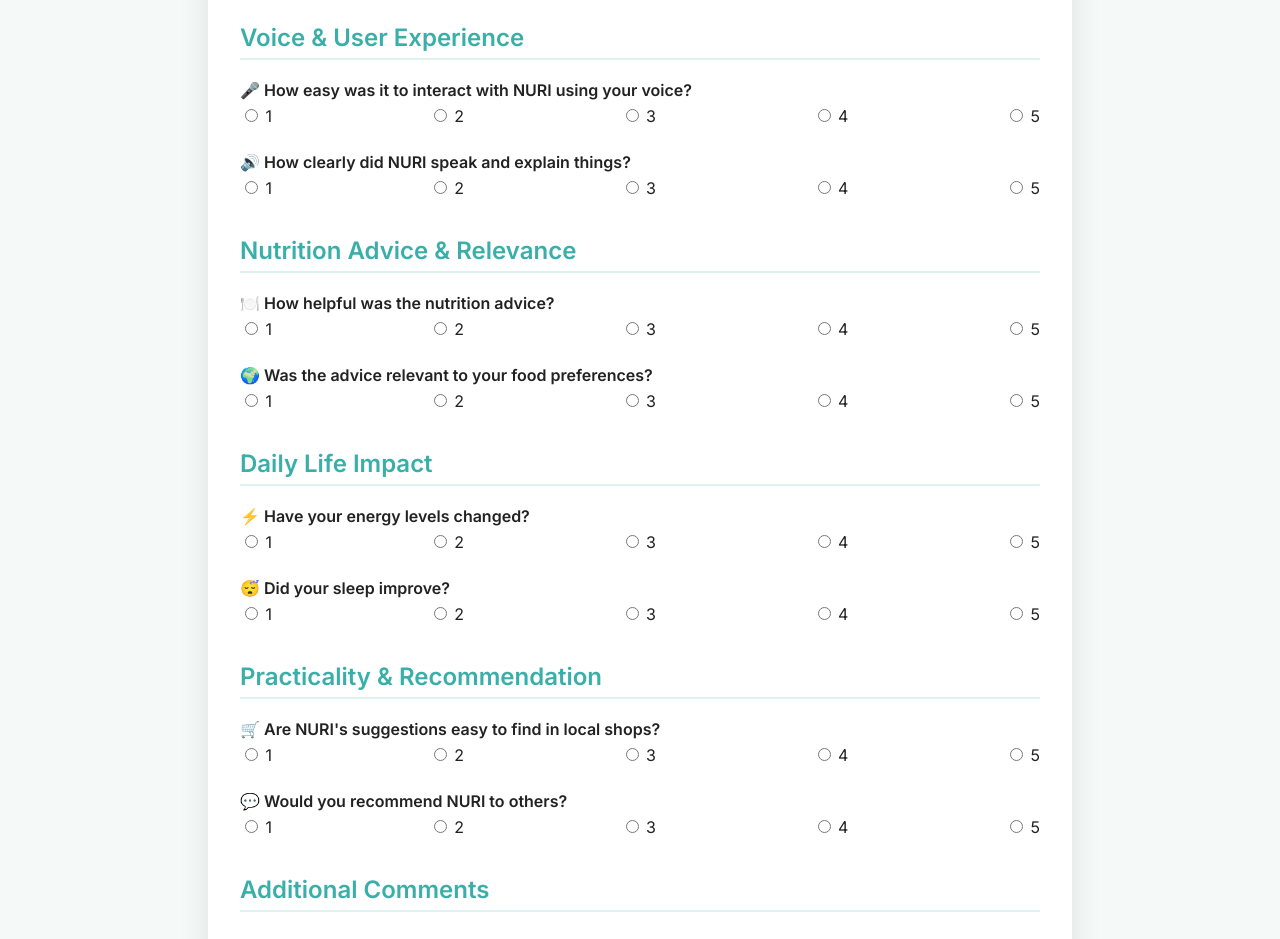
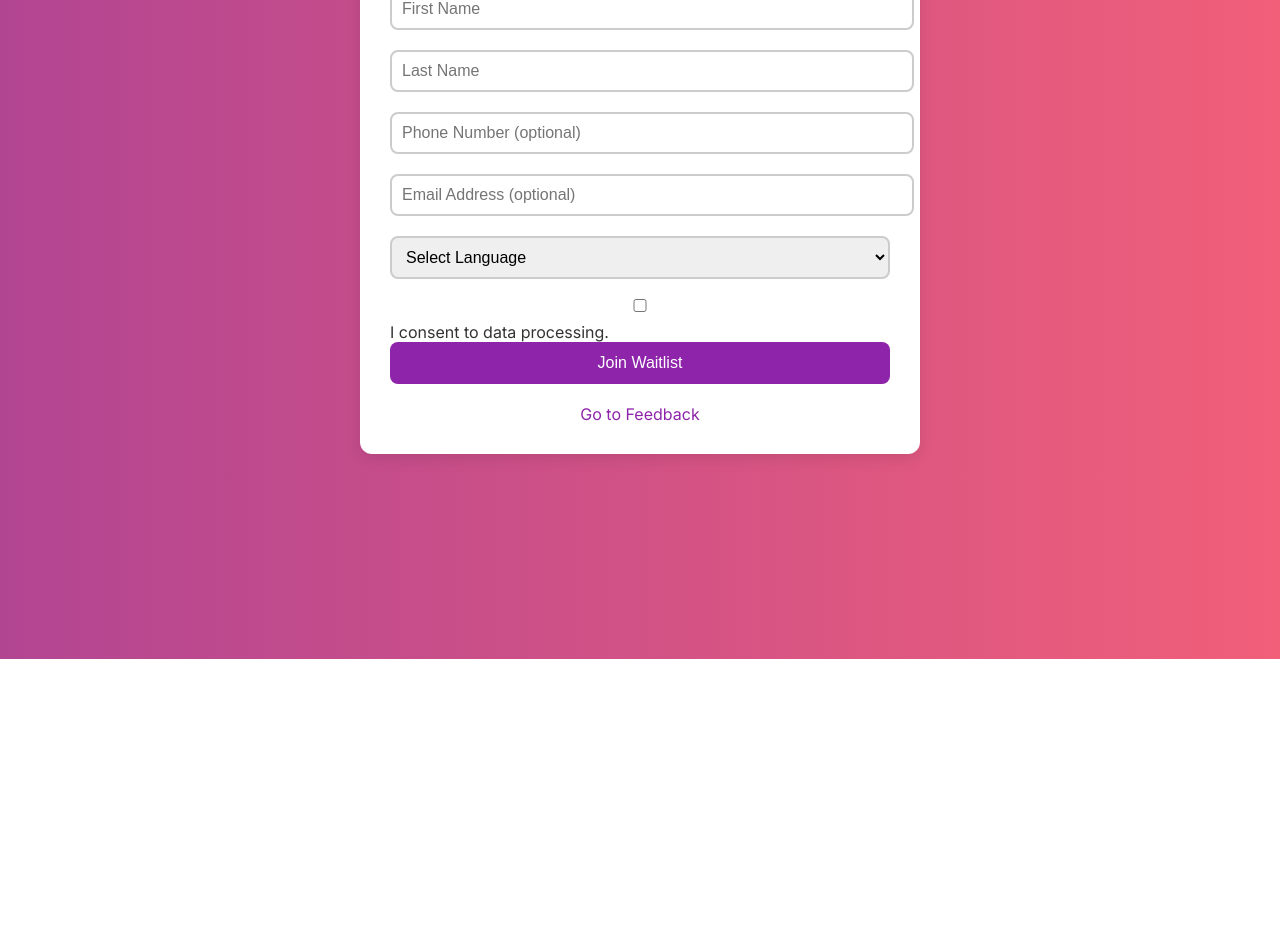
Before and after one commit to madhi-bestenlist/Nuri-Feedback, a plain HTML site: page index.html in a window 1280 px wide. Shown: the part 141-1080 px from the top of the page. After the commit the page ends 800 px from the top, so only its background shows below. Drawn offline with Linux system fonts and the light colour scheme.

Commit message:
Add files via upload

```diff
--- a/index.html
+++ b/index.html
@@ -1,226 +1,107 @@
+
 <!DOCTYPE html>
 <html lang="en">
 <head>
   <meta charset="UTF-8" />
   <meta name="viewport" content="width=device-width, initial-scale=1.0" />
-  <title>NURI Feedback Page</title>
+  <title>NURI Signup</title>
   <link href="https://fonts.googleapis.com/css2?family=Inter:wght@400;600&display=swap" rel="stylesheet">
   <style>
     body {
       font-family: 'Inter', sans-serif;
+      background: linear-gradient(to right, #b24592, #f15f79);
+      color: #333;
       margin: 0;
-      background: #f5f9f8;
-      color: #222;
+      padding: 20px;
     }
-    .container {
-      max-width: 800px;
-      margin: 40px auto;
+    .form-container {
       background: #fff;
-      padding: 32px;
-      border-radius: 16px;
-      box-shadow: 0 10px 30px rgba(0, 0, 0, 0.1);
+      border-radius: 12px;
+      max-width: 500px;
+      margin: 0 auto;
+      padding: 30px;
+      box-shadow: 0 4px 16px rgba(0, 0, 0, 0.1);
     }
-    h1 {
+    h2 {
+      color: #8e24aa;
       text-align: center;
-      color: #2b7a78;
     }
-    .section {
-      margin-top: 32px;
+    input, select {
+      width: 100%;
+      padding: 10px;
+      margin: 10px 0;
+      border: 2px solid #ccc;
+      border-radius: 8px;
+      font-size: 16px;
     }
-    .section h2 {
-      color: #3aafa9;
-      border-bottom: 2px solid #def2f1;
-      padding-bottom: 6px;
-    }
-    .question {
-      margin: 20px 0;
-    }
-    .question label {
-      font-weight: 600;
-      display: block;
-      margin-bottom: 6px;
-    }
-    .options {
-      display: flex;
-      justify-content: space-between;
-      gap: 10px;
-      flex-wrap: wrap;
-    }
-    .options label {
-      font-weight: normal;
-    }
-    textarea {
+    button {
       width: 100%;
-      height: 80px;
-      padding: 10px;
-      font-family: 'Inter', sans-serif;
-      margin-top: 10px;
-    }
-    .submit-btn {
-      background: #3aafa9;
-      color: white;
-      padding: 12px 24px;
+      padding: 12px;
+      background: #8e24aa;
+      color: #fff;
       border: none;
       border-radius: 8px;
+      font-size: 16px;
       cursor: pointer;
-      font-size: 16px;
-      margin-top: 24px;
-      display: block;
-      width: 100%;
     }
-    .submit-btn:hover {
-      background: #2b7a78;
+    .error {
+      color: red;
+      font-size: 14px;
     }
-    .food-section {
-      margin-top: 48px;
-      background-color: #e0f7f4;
-      padding: 24px;
-      border-radius: 12px;
+    .nav {
+      text-align: center;
+      margin-top: 20px;
     }
-    .food-section h2 {
-      color: #2b7a78;
-      border-bottom: 1px solid #3aafa9;
-      margin-bottom: 16px;
-    }
-    .food-list {
-      display: flex;
-      flex-direction: column;
-      gap: 8px;
-      padding-left: 16px;
-    }
-    .food-list li {
-      line-height: 1.6;
+    .nav a {
+      color: #8e24aa;
+      text-decoration: none;
     }
   </style>
 </head>
 <body>
-  <div class="container">
-    <h1>🌿 NURI Feedback</h1>
-
-    <form>
-      <div class="section">
-        <h2>Voice & User Experience</h2>
-        <div class="question">
-          <label>🎤 How easy was it to interact with NURI using your voice?</label>
-          <div class="options">
-            <label><input type="radio" name="voice" value="1"> 1</label>
-            <label><input type="radio" name="voice" value="2"> 2</label>
-            <label><input type="radio" name="voice" value="3"> 3</label>
-            <label><input type="radio" name="voice" value="4"> 4</label>
-            <label><input type="radio" name="voice" value="5"> 5</label>
-          </div>
-        </div>
-        <div class="question">
-          <label>🔊 How clearly did NURI speak and explain things?</label>
-          <div class="options">
-            <label><input type="radio" name="clarity" value="1"> 1</label>
-            <label><input type="radio" name="clarity" value="2"> 2</label>
-            <label><input type="radio" name="clarity" value="3"> 3</label>
-            <label><input type="radio" name="clarity" value="4"> 4</label>
-            <label><input type="radio" name="clarity" value="5"> 5</label>
-          </div>
-        </div>
-      </div>
-
-      <div class="section">
-        <h2>Nutrition Advice & Relevance</h2>
-        <div class="question">
-          <label>🍽️ How helpful was the nutrition advice?</label>
-          <div class="options">
-            <label><input type="radio" name="advice" value="1"> 1</label>
-            <label><input type="radio" name="advice" value="2"> 2</label>
-            <label><input type="radio" name="advice" value="3"> 3</label>
-            <label><input type="radio" name="advice" value="4"> 4</label>
-            <label><input type="radio" name="advice" value="5"> 5</label>
-          </div>
-        </div>
-        <div class="question">
-          <label>🌍 Was the advice relevant to your food preferences?</label>
-          <div class="options">
-            <label><input type="radio" name="relevance" value="1"> 1</label>
-            <label><input type="radio" name="relevance" value="2"> 2</label>
-            <label><input type="radio" name="relevance" value="3"> 3</label>
-            <label><input type="radio" name="relevance" value="4"> 4</label>
-            <label><input type="radio" name="relevance" value="5"> 5</label>
-          </div>
-        </div>
-      </div>
-
-      <div class="section">
-        <h2>Daily Life Impact</h2>
-        <div class="question">
-          <label>⚡ Have your energy levels changed?</label>
-          <div class="options">
-            <label><input type="radio" name="energy" value="1"> 1</label>
-            <label><input type="radio" name="energy" value="2"> 2</label>
-            <label><input type="radio" name="energy" value="3"> 3</label>
-            <label><input type="radio" name="energy" value="4"> 4</label>
-            <label><input type="radio" name="energy" value="5"> 5</label>
-          </div>
-        </div>
-        <div class="question">
-          <label>😴 Did your sleep improve?</label>
-          <div class="options">
-            <label><input type="radio" name="sleep" value="1"> 1</label>
-            <label><input type="radio" name="sleep" value="2"> 2</label>
-            <label><input type="radio" name="sleep" value="3"> 3</label>
-            <label><input type="radio" name="sleep" value="4"> 4</label>
-            <label><input type="radio" name="sleep" value="5"> 5</label>
-          </div>
-        </div>
-      </div>
-
-      <div class="section">
-        <h2>Practicality & Recommendation</h2>
-        <div class="question">
-          <label>🛒 Are NURI's suggestions easy to find in local shops?</label>
-          <div class="options">
-            <label><input type="radio" name="availability" value="1"> 1</label>
-            <label><input type="radio" name="availability" value="2"> 2</label>
-            <label><input type="radio" name="availability" value="3"> 3</label>
-            <label><input type="radio" name="availability" value="4"> 4</label>
-            <label><input type="radio" name="availability" value="5"> 5</label>
-          </div>
-        </div>
-        <div class="question">
-          <label>💬 Would you recommend NURI to others?</label>
-          <div class="options">
-            <label><input type="radio" name="recommend" value="1"> 1</label>
-            <label><input type="radio" name="recommend" value="2"> 2</label>
-            <label><input type="radio" name="recommend" value="3"> 3</label>
-            <label><input type="radio" name="recommend" value="4"> 4</label>
-            <label><input type="radio" name="recommend" value="5"> 5</label>
-          </div>
-        </div>
-      </div>
-
-      <div class="section">
-        <h2>Additional Comments</h2>
-        <textarea placeholder="Tell us what you loved or what we can improve..."></textarea>
-      </div>
-
-      <button class="submit-btn" type="submit">Submit Feedback</button>
+  <div class="form-container">
+    <h2>Basic Information</h2>
+    <form id="signupForm">
+      <input type="text" id="firstName" placeholder="First Name" required />
+      <div class="error" id="firstNameError"></div>
+      <input type="text" id="lastName" placeholder="Last Name" />
+      <div class="error" id="lastNameError"></div>
+      <input type="tel" id="phone" placeholder="Phone Number (optional)" />
+      <input type="email" id="email" placeholder="Email Address (optional)" />
+      <div class="error" id="contactError"></div>
+      <select id="language">
+        <option value="">Select Language</option>
+        <option value="English">English</option>
+        <option value="German">German</option>
+        <option value="Tamil">Tamil</option>
+      </select>
+      <label>
+        <input type="checkbox" id="consent" /> I consent to data processing.
+      </label>
+      <button type="submit">Join Waitlist</button>
     </form>
-
-    <div class="food-section">
-      <h2>🍲 Nutritional Foods in India</h2>
-      <ul class="food-list">
-        <li>🌾 Ragi (Finger millet) – high in calcium & iron</li>
-        <li>🥬 Drumstick leaves (Moringa) – rich in antioxidants</li>
-        <li>🍛 Moong dal – protein-rich and easy to digest</li>
-        <li>🥥 Coconut – good fats and fiber</li>
-        <li>🥭 Amla (Indian gooseberry) – loaded with Vitamin C</li>
-      </ul>
-
-      <h2>🥗 Nutritional Foods in Germany</h2>
-      <ul class="food-list">
-        <li>🍞 Vollkornbrot (Whole grain bread) – high in fiber</li>
-        <li>🥦 Sauerkraut – fermented, gut-friendly food</li>
-        <li>🐟 Herring (Matjes) – rich in omega-3 fatty acids</li>
-        <li>🥚 Free-range eggs – protein & choline source</li>
-        <li>🧀 Quark – low-fat dairy packed with protein</li>
-      </ul>
+    <div class="nav">
+      <a href="feedback.html">Go to Feedback</a>
     </div>
   </div>
+
+  <script>
+    document.getElementById("signupForm").addEventListener("submit", function(event) {
+      event.preventDefault();
+      let errors = 0;
+      const firstName = document.getElementById("firstName").value.trim();
+      const lastName = document.getElementById("lastName").value.trim();
+      const phone = document.getElementById("phone").value.trim();
+      const email = document.getElementById("email").value.trim();
+      const consent = document.getElementById("consent").checked;
+
+      document.getElementById("firstNameError").textContent = firstName === "" ? "First name is required" : "";
+      document.getElementById("lastNameError").textContent = (lastName.length === 0 || lastName.length >= 1) ? "" : "Last name must be at least 1 character";
+      document.getElementById("contactError").textContent = (!phone && !email) ? "Enter at least a phone or email" : "";
+
+      if (!firstName || (!phone && !email)) return;
+      alert("Form submitted successfully!");
+    });
+  </script>
 </body>
 </html>
```
Also changed, not shown: feedback.html (added, +164 -0 lines).
